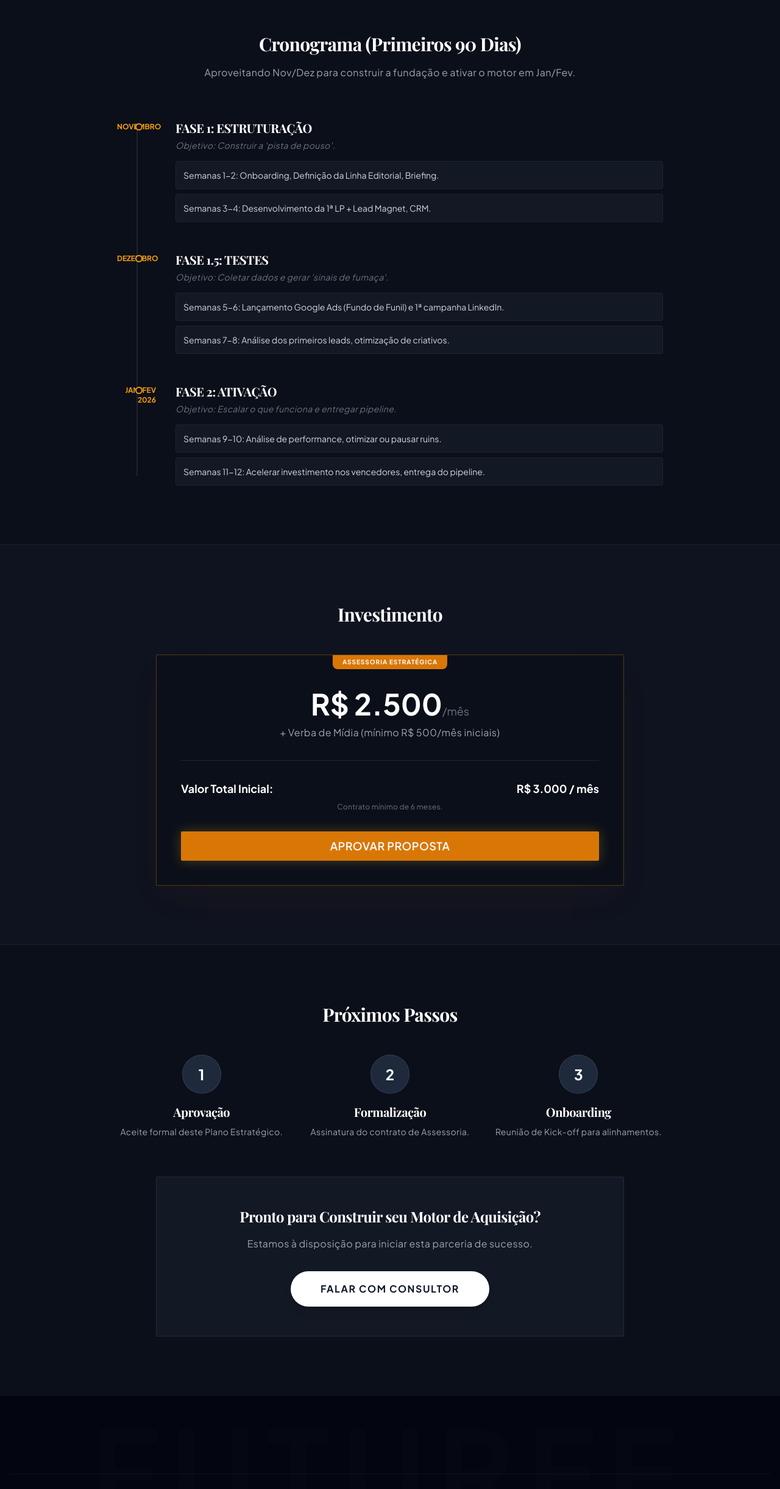
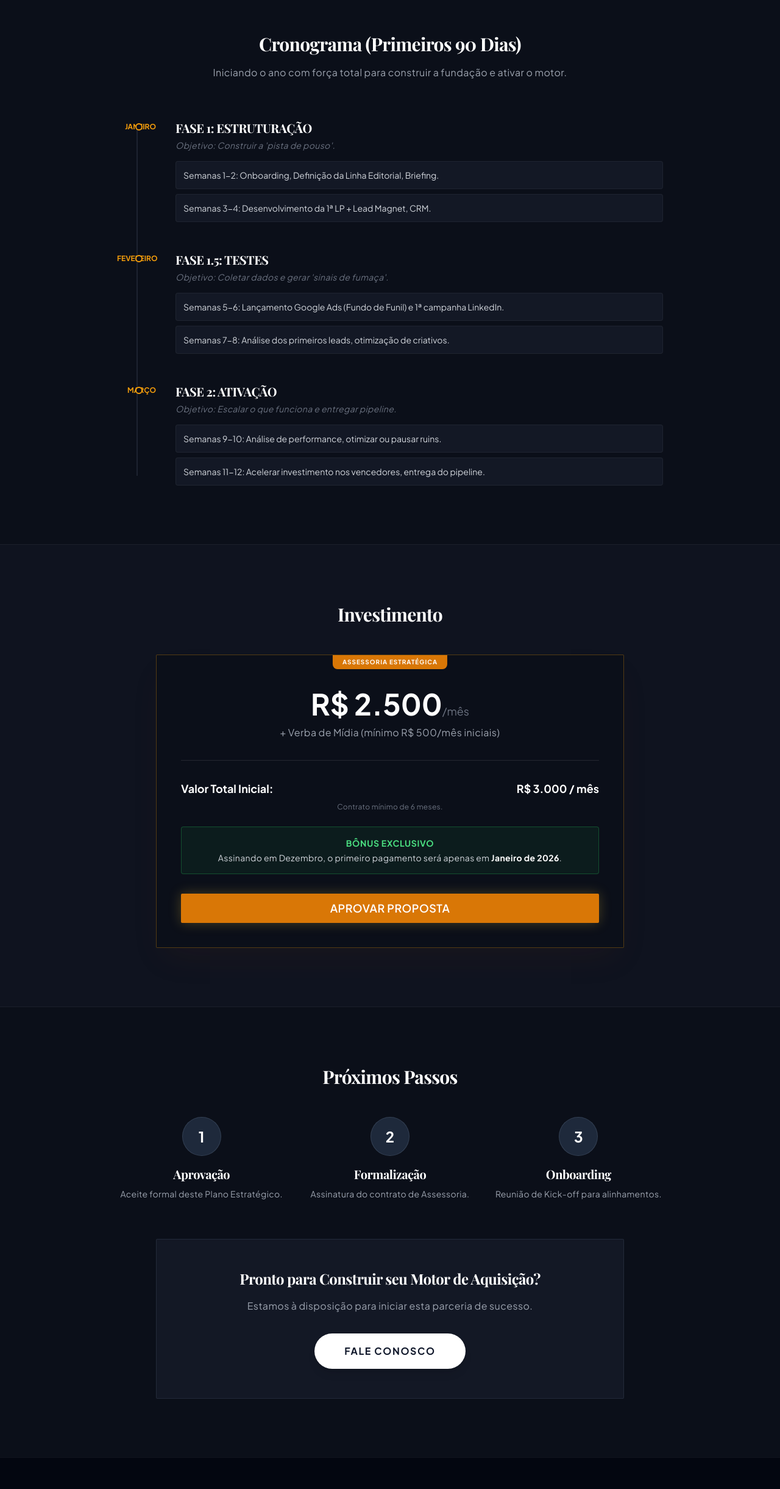
Before and after one commit to andreimagagnaaa/futureegrowth, a React (Vite) app: page /proposta-unita in a window 1280 px wide. Shown: the part 4353-6794 px from the top of the page at 61% size. Built offline with nearby package versions, Linux system fonts and the light colour scheme; no server answers; a web font is replaced by a local one.

Commit message:
Update ProposalUnita with new timeline and bonus

```diff
--- a/src/pages/ProposalUnita.tsx
+++ b/src/pages/ProposalUnita.tsx
@@ -293,25 +293,25 @@ export const ProposalUnita = () => {
           <div className="container mx-auto px-4">
             <div className="max-w-4xl mx-auto">
               <h2 className="text-3xl font-bold mb-4 text-center text-white font-serif">Cronograma (Primeiros 90 Dias)</h2>
-              <p className="text-center text-gray-400 mb-16">Aproveitando Nov/Dez para construir a fundação e ativar o motor em Jan/Fev.</p>
+              <p className="text-center text-gray-400 mb-16">Iniciando o ano com força total para construir a fundação e ativar o motor.</p>
 
               <div className="space-y-12 relative before:absolute before:left-8 before:top-4 before:bottom-4 before:w-0.5 before:bg-slate-500/20">
                 {[
                   {
                     phase: "FASE 1: ESTRUTURAÇÃO",
-                    period: "Novembro",
+                    period: "Janeiro",
                     goal: "Construir a 'pista de pouso'.",
                     steps: ["Semanas 1-2: Onboarding, Definição da Linha Editorial, Briefing.", "Semanas 3-4: Desenvolvimento da 1ª LP + Lead Magnet, CRM."]
                   },
                   {
                     phase: "FASE 1.5: TESTES",
-                    period: "Dezembro",
+                    period: "Fevereiro",
                     goal: "Coletar dados e gerar 'sinais de fumaça'.",
                     steps: ["Semanas 5-6: Lançamento Google Ads (Fundo de Funil) e 1ª campanha LinkedIn.", "Semanas 7-8: Análise dos primeiros leads, otimização de criativos."]
                   },
                   {
                     phase: "FASE 2: ATIVAÇÃO",
-                    period: "Jan/Fev 2026",
+                    period: "Março",
                     goal: "Escalar o que funciona e entregar pipeline.",
                     steps: ["Semanas 9-10: Análise de performance, otimizar ou pausar ruins.", "Semanas 11-12: Acelerar investimento nos vencedores, entrega do pipeline."]
                   }
@@ -355,9 +355,14 @@ export const ProposalUnita = () => {
                     <span>R$ 3.000 / mês</span>
                   </div>
                   <p className="text-xs text-gray-500 mt-2">Contrato mínimo de 6 meses.</p>
+
+                  <div className="mt-6 p-4 bg-green-900/20 border border-green-500/30 rounded text-center">
+                    <span className="text-green-400 font-bold text-sm uppercase tracking-wider block mb-1">Bônus Exclusivo</span>
+                    <p className="text-gray-300 text-sm">Assinando em Dezembro, o primeiro pagamento será apenas em <strong className="text-white">Janeiro de 2026</strong>.</p>
+                  </div>
                 </div>
 
-                <Button className="w-full bg-amber-600 hover:bg-amber-500 text-white h-12 text-lg">
+                <Button onClick={() => window.open('https://wa.me/5551998965518', '_blank')} className="w-full bg-amber-600 hover:bg-amber-500 text-white h-12 text-lg">
                   Aprovar Proposta
                 </Button>
               </div>
@@ -389,8 +394,8 @@ export const ProposalUnita = () => {
             <div className="bg-[#131825] p-12 rounded-sm border border-slate-500/20 max-w-3xl mx-auto">
               <h3 className="text-2xl font-bold text-white mb-4">Pronto para Construir seu Motor de Aquisição?</h3>
               <p className="text-gray-400 mb-8">Estamos à disposição para iniciar esta parceria de sucesso.</p>
-              <Button onClick={() => window.open('http://wa.me/5551993569285', '_blank')} size="lg" className="bg-white hover:bg-gray-100 text-slate-900 font-bold py-4 px-12 rounded-full shadow-lg">
-                FALAR COM CONSULTOR
+              <Button onClick={() => window.open('https://wa.me/5551998965518', '_blank')} size="lg" className="bg-white hover:bg-gray-100 text-slate-900 font-bold py-4 px-12 rounded-full shadow-lg">
+                FALE CONOSCO
               </Button>
             </div>
           </div>
```
